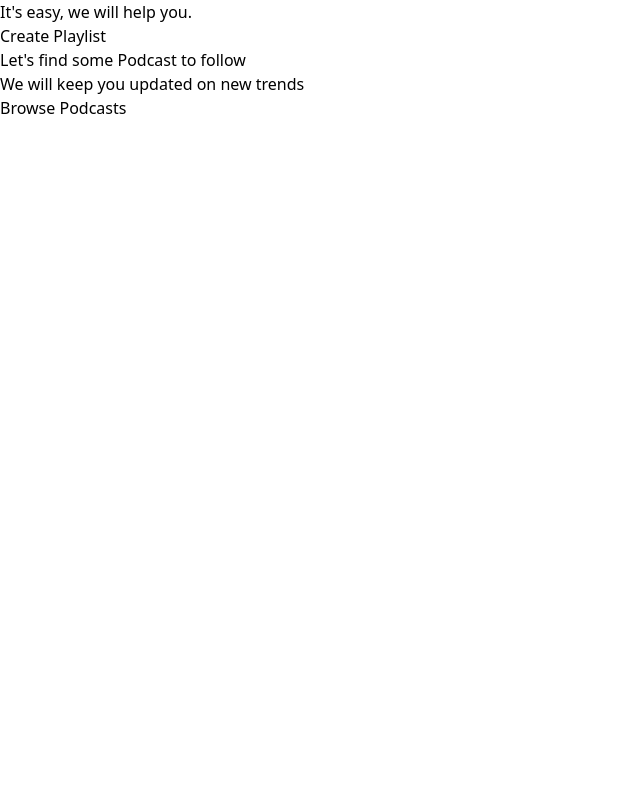
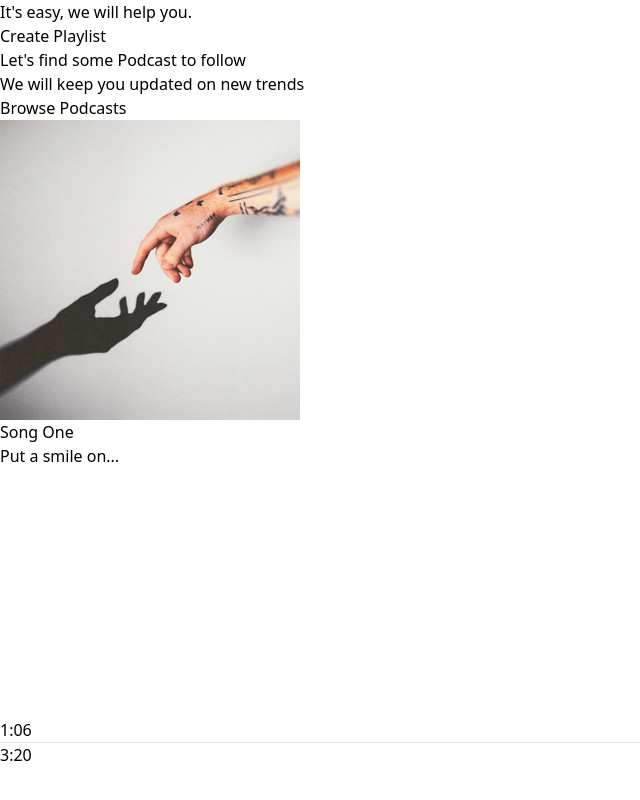
Before and after one commit to Gifftybabe/Spotify-Clone, a React (Vite) app: page / in a window 1280 px wide. Shown: the part 346-1146 px from the top of the page, without its empty margins (0-640 px from the left). Before the commit the page ends 800 px from the top, so only its background shows below. Built offline with nearby package versions, Linux system fonts and the light colour scheme.

Commit message:
Player component

```diff
--- a/src/App.jsx
+++ b/src/App.jsx
@@ -1,12 +1,16 @@
 import React from "react";
 import Sidebar from "./components/Sidebar";
+import Player from "./components/Player";
 
 const App = () => {
-  return <div className="h-screen bg-black">
+  return (
+  <div className="h-screen bg-black">
     <div className="h-[90%] flex ">
       <Sidebar />
     </div>
-  </div>;
+    <Player />
+  </div>
+  );
 };
 
 export default App;
--- /dev/null
+++ b/src/components/Player.jsx
@@ -0,0 +1,48 @@
+import React from "react";
+import { assets, songsData } from "../assets/assets";
+
+const Player = () => {
+  return (
+    <div className="h-[10%] bg-black flex justify-between items-center text-white px-4">
+      <div className="hidden lg:flex items-center gap-4">
+        <img src={songsData[0].image} alt="" className="w-12" />
+        <div>
+          <p>{songsData[0].name}</p>
+          <p>{songsData[0].desc.slice(0, 14)}...</p>
+        </div>
+      </div>
+      <div className="flex flex-col items-center gap-1 m-auto">
+        <div className="flex gap-4">
+          <img
+            src={assets.shuffle_icon}
+            alt=""
+            className="w-4 cursor-pointer"
+          />
+          <img src={assets.prev_icon} alt="" className="w-4 cursor-pointer" />
+          <img src={assets.play_icon} alt="" className="w-4 cursor-pointer" />
+          <img src={assets.next_icon} alt="" className="w-4 cursor-pointer" />
+          <img src={assets.loop_icon} alt="" className="w-4 cursor-pointer" />
+        </div>
+        <div className="flex items-center gap-5">
+          <p>1:06</p>
+          <div className="w-[60vw] max-w-[500px] bg-gray-300 rounded-full cursor-pointer">
+            <hr className="h-1 border-none w-0 bg-green-800 rounded-full" />
+          </div>
+          <p>3:20</p>
+        </div>
+      </div>
+      <div className="hidden lg:flex items-center gap-2 opacity-75">
+        <img src={assets.plays_icon} alt="" className="w-4" />
+        <img src={assets.mic_icon} alt="" className="w-4" />
+        <img src={assets.queue_icon} alt="" className="w-4" />
+        <img src={assets.speaker_icon} alt="" className="w-4" />
+        <img src={assets.volume_icon} alt="" className="w-4" />
+        <div className="w-20 bg-slate-50 h-1 rounded"></div>
+        <img src={assets.mini_player_icon} alt="" className="w-4" />
+        <img src={assets.zoom_icon} alt="" className="w-4" />
+      </div>
+    </div>
+  );
+};
+
+export default Player;
```
